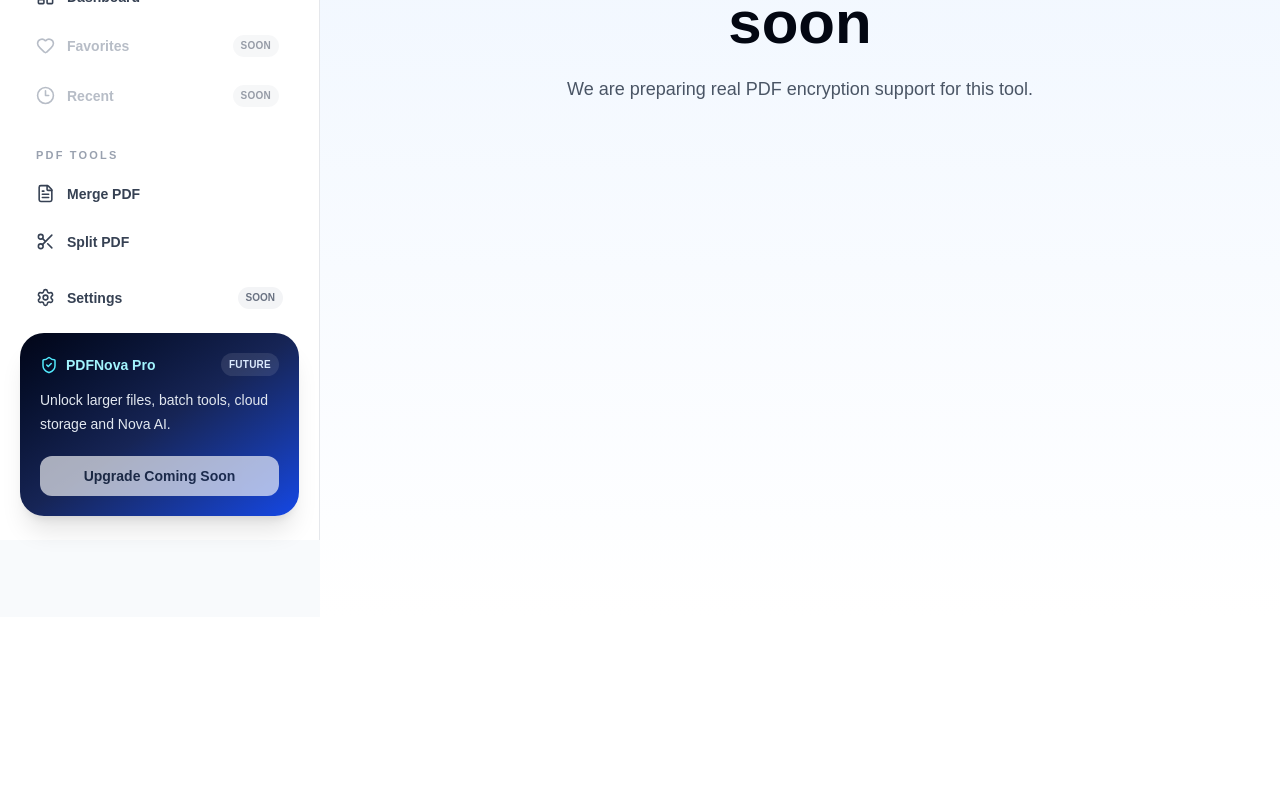
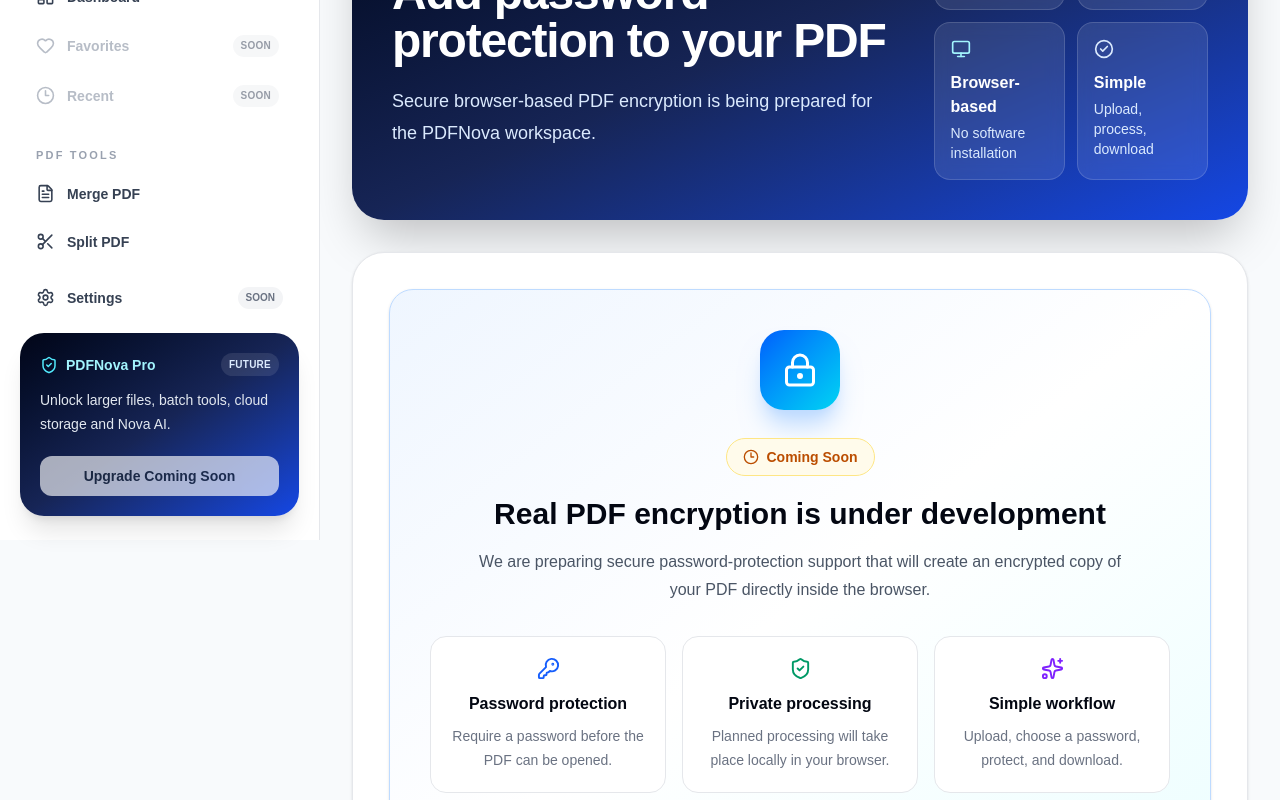
Before and after one commit to hamsa-tech26/pdfnova, a Next.js app: page /protect-pdf in a window 1280 px wide. Shown: the part 260-1060 px from the top of the page. Before the commit the page ends 877 px from the top, so only its background shows below. Built offline with nearby package versions, Linux system fonts and the light colour scheme.

Commit message:
Migrate Protect PDF placeholder to workspace layout

```diff
--- a/app/(workspace)/protect-pdf/page.tsx
+++ b/app/(workspace)/protect-pdf/page.tsx
@@ -1,25 +1,132 @@
-import Navbar from "@/components/Navbar";
+import ToolLayout from "@/components/pdf/ToolLayout";
+import {
+  Clock3,
+  KeyRound,
+  LockKeyhole,
+  ShieldCheck,
+  Sparkles,
+} from "lucide-react";
+
+const protectPdfTips = [
+  {
+    title: "Use a strong password",
+    description:
+      "When the tool becomes available, use a password containing letters, numbers, and symbols.",
+  },
+  {
+    title: "Keep your password safe",
+    description:
+      "A protected PDF may be difficult or impossible to recover if the password is lost.",
+  },
+  {
+    title: "Keep the original file",
+    description:
+      "Always retain an unprotected backup copy of important documents.",
+  },
+];
+
+const protectPdfFaqs = [
+  {
+    question: "Is Protect PDF currently available?",
+    answer:
+      "Not yet. Secure browser-based PDF encryption support is currently being prepared.",
+  },
+  {
+    question: "Will my PDF be uploaded?",
+    answer:
+      "The planned version will process supported PDFs locally inside your browser.",
+  },
+  {
+    question: "What protection options are planned?",
+    answer:
+      "The first version is planned to support opening-password protection. Additional document permissions may be added later.",
+  },
+];
 
 export default function ProtectPdfPage() {
   return (
-    <>
-      <Navbar />
+    <ToolLayout
+      label="Protect PDF"
+      title="Add password protection to your PDF"
+      description="Secure browser-based PDF encryption is being prepared for the PDFNova workspace."
+      tips={protectPdfTips}
+      faqs={protectPdfFaqs}
+      maxWidthClassName="max-w-6xl"
+    >
+      <section className="overflow-hidden rounded-3xl border border-blue-200 bg-gradient-to-br from-blue-50 via-white to-cyan-50 p-7 text-center shadow-sm dark:border-blue-950 dark:from-blue-950/40 dark:via-slate-900 dark:to-slate-900 md:p-10">
+        <div className="mx-auto flex h-20 w-20 items-center justify-center rounded-3xl bg-gradient-to-br from-blue-600 to-cyan-400 text-white shadow-xl shadow-blue-200 dark:shadow-none">
+          <LockKeyhole size={36} />
+        </div>
 
-      <main className="min-h-screen bg-gradient-to-b from-blue-50 to-white px-6 py-20">
-        <div className="mx-auto max-w-4xl text-center">
-          <p className="text-sm font-semibold uppercase tracking-[0.22em] text-blue-600">
-            Protect PDF
-          </p>
+        <div className="mt-7 inline-flex items-center gap-2 rounded-full border border-amber-200 bg-amber-50 px-4 py-2 text-sm font-semibold text-amber-700 dark:border-amber-900 dark:bg-amber-950/40 dark:text-amber-300">
+          <Clock3 size={16} />
+          Coming Soon
+        </div>
 
-          <h1 className="mt-4 text-4xl font-extrabold text-gray-950 md:text-6xl">
-            Password protection is coming soon
-          </h1>
+        <h2 className="mt-5 text-3xl font-extrabold text-gray-950 dark:text-white">
+          Real PDF encryption is under development
+        </h2>
 
-          <p className="mx-auto mt-5 max-w-2xl text-lg leading-8 text-gray-600">
-            We are preparing real PDF encryption support for this tool.
-          </p>
+        <p className="mx-auto mt-4 max-w-2xl text-base leading-7 text-gray-600 dark:text-slate-400">
+          We are preparing secure password-protection support that will create
+          an encrypted copy of your PDF directly inside the browser.
+        </p>
+
+        <div className="mx-auto mt-8 grid max-w-3xl gap-4 sm:grid-cols-3">
+          <div className="rounded-2xl border border-gray-200 bg-white p-5 dark:border-slate-800 dark:bg-slate-950">
+            <KeyRound
+              size={23}
+              className="mx-auto text-blue-600 dark:text-blue-400"
+            />
+
+            <p className="mt-3 font-bold text-gray-950 dark:text-white">
+              Password protection
+            </p>
+
+            <p className="mt-2 text-sm leading-6 text-gray-500 dark:text-slate-400">
+              Require a password before the PDF can be opened.
+            </p>
+          </div>
+
+          <div className="rounded-2xl border border-gray-200 bg-white p-5 dark:border-slate-800 dark:bg-slate-950">
+            <ShieldCheck
+              size={23}
+              className="mx-auto text-emerald-600"
+            />
+
+            <p className="mt-3 font-bold text-gray-950 dark:text-white">
+              Private processing
+            </p>
+
+            <p className="mt-2 text-sm leading-6 text-gray-500 dark:text-slate-400">
+              Planned processing will take place locally in your browser.
+            </p>
+          </div>
+
+          <div className="rounded-2xl border border-gray-200 bg-white p-5 dark:border-slate-800 dark:bg-slate-950">
+            <Sparkles
+              size={23}
+              className="mx-auto text-violet-600 dark:text-violet-400"
+            />
+
+            <p className="mt-3 font-bold text-gray-950 dark:text-white">
+              Simple workflow
+            </p>
+
+            <p className="mt-2 text-sm leading-6 text-gray-500 dark:text-slate-400">
+              Upload, choose a password, protect, and download.
+            </p>
+          </div>
         </div>
-      </main>
-    </>
+
+        <button
+          type="button"
+          disabled
+          className="mt-8 cursor-not-allowed rounded-xl bg-gray-900 px-6 py-3 font-semibold text-white opacity-60 dark:bg-slate-700"
+        >
+          Protection Tool Coming Soon
+        </button>
+      </section>
+    </ToolLayout>
   );
 }
```
